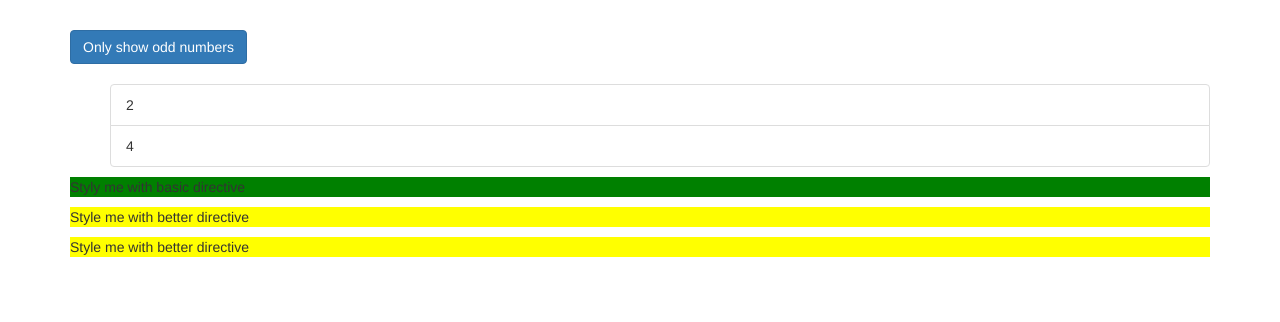
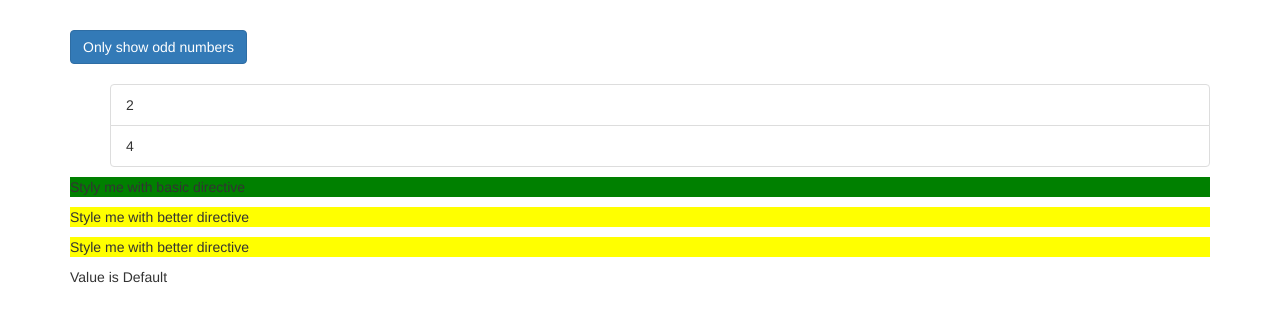
Before and after one commit to pandacreep/angular-complete-learn, an Angular app: page / in a window 1280 px wide. Shown: the top 322 px of the page. Built offline with nearby package versions, Linux system fonts and the light colour scheme.

Commit message:
Understanding ngSwitch

```diff
--- a/src/app/app.component.html
+++ b/src/app/app.component.html
@@ -49,6 +49,12 @@
       <p appBasicHighlight>Styly me with basic directive</p>
       <p appBetterHighlight [defaultColor]="'yellow'" [highlightColor]="'red'">Style me with better directive</p>
       <p appBetterHighlight defaultColor="yellow" [highlightColor]="'red'">Style me with better directive</p>
+      <div [ngSwitch]="value">
+        <p *ngSwitchCase="5">Value is 5</p>
+        <p *ngSwitchCase="10">Value is 10</p>
+        <p *ngSwitchCase="100">Value is 100</p>
+        <p *ngSwitchDefault>Value is Default</p>
+      </div>
     </div>
   </div>
 </div>
--- a/src/app/app.component.ts
+++ b/src/app/app.component.ts
@@ -10,4 +10,5 @@ export class AppComponent {
   oddNumbers = [1, 3, 5];
   evenNumbers = [2, 4];
   onlyOdd = false;
+  value = 7;
 }
```
